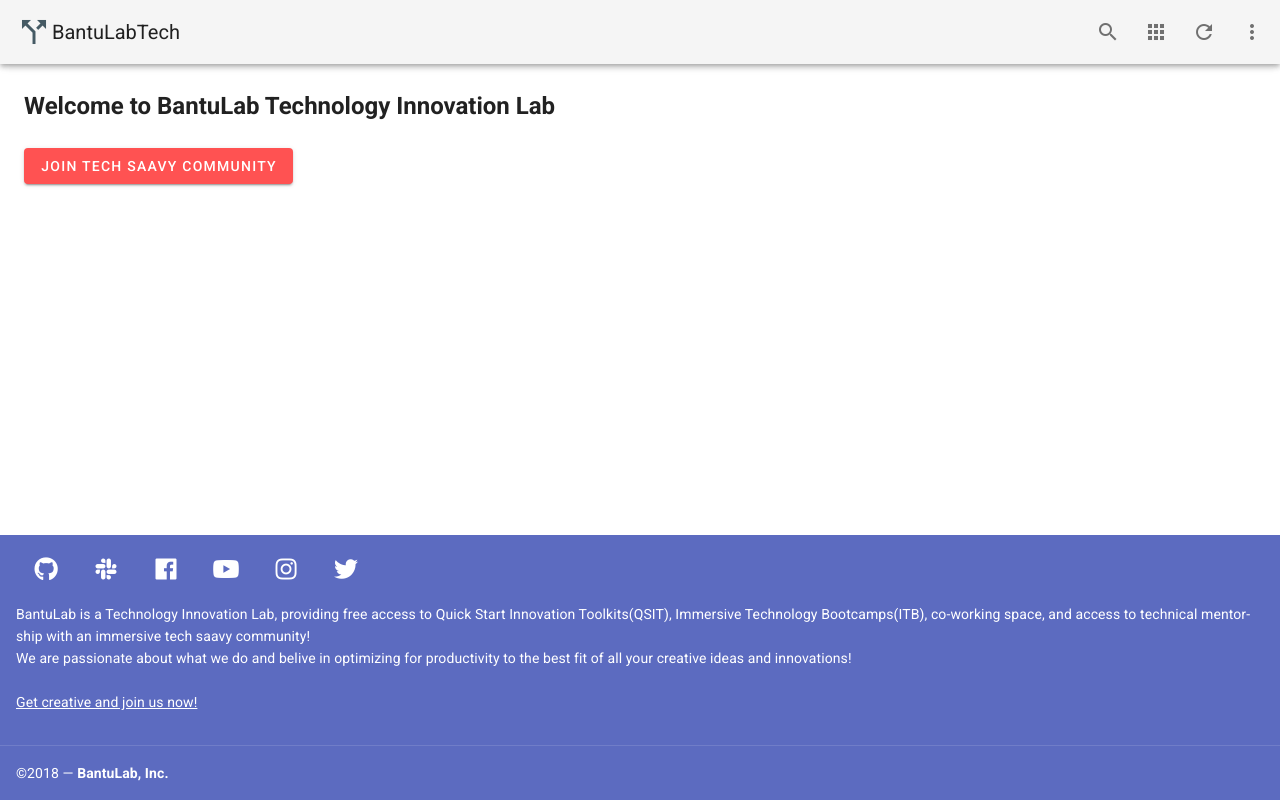
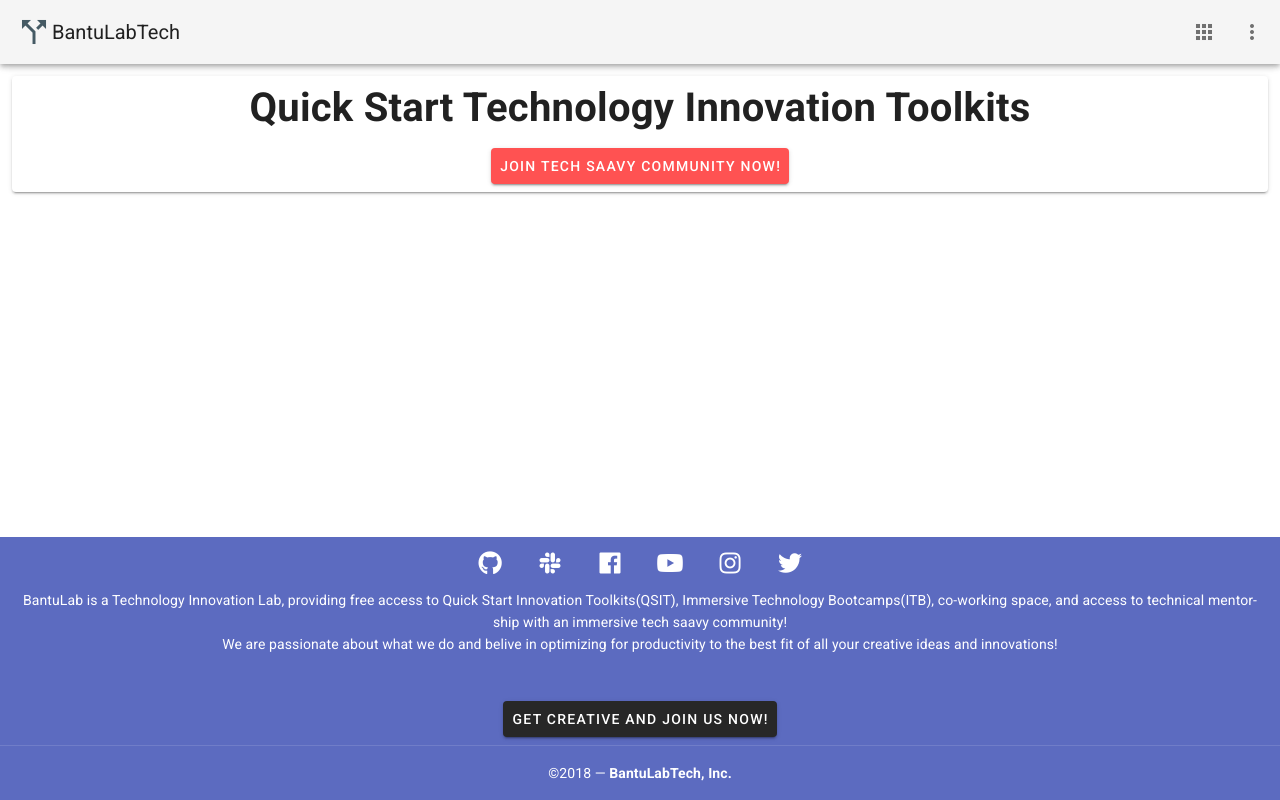
Before and after one commit to BantuLab/BantuLabTech, a Vue app: page / in a window 1280 px wide. Built offline with nearby package versions, Linux system fonts and the light colour scheme.

Commit message:
Finish upgrade to vue 4

```diff
--- a/src/App.vue
+++ b/src/App.vue
@@ -5,13 +5,7 @@
         <v-toolbar-title >BantuLabTech</v-toolbar-title>
         <v-spacer></v-spacer>
         <v-btn icon>
-          <v-icon>search</v-icon>
-        </v-btn>
-        <v-btn icon>
           <v-icon>apps</v-icon>
-        </v-btn>
-        <v-btn icon>
-          <v-icon>refresh</v-icon>
         </v-btn>
         <v-btn icon>
           <v-icon>more_vert</v-icon>
--- a/src/views/Footer.vue
+++ b/src/views/Footer.vue
@@ -1,12 +1,12 @@
 <template>
-  <v-footer dark height="auto" class="pa-0"  >
+  <v-footer dark height="auto" class="pa-0 text-center"  >
     <v-card
       flat
       tile
       class="indigo lighten-1 white--text text-xs-center"
     >
-      <v-card-text>
-        <v-btn
+      <v-card-actions class="justify-center">
+                <v-btn
           v-for="icon in icons"
           :key="icon.value"
           v-bind:href="icon.url"
@@ -15,22 +15,20 @@
           icon
         >
           <v-icon size="24px">{{ icon.value }}</v-icon>
-          <!-- <a v-bind:href="icon.url" target="_blank"></a> -->
         </v-btn>
-      </v-card-text>
-
+      </v-card-actions>
       <v-card-text class="white--text pt-0">
                BantuLab is a Technology Innovation Lab, providing free access to Quick Start Innovation Toolkits(QSIT), Immersive Technology Bootcamps(ITB), co-working space, and access to technical mentor-ship with an immersive tech saavy community! <br/>
                We are passionate about what we do and belive in optimizing for productivity to the best fit of all your creative ideas and innovations! <br/><br/>
-               <p>
-                 <a href="http://bit.ly/BantuLabTechSlack" target="_blank" class="white--text">Get creative and join us now!</a>
-               </p>
       </v-card-text>
-
+      <v-card-actions class="justify-center">
+        <v-btn v-bind:href="icons[1].url" target="_blank" class="white--text">
+          Get creative and join us now!
+        </v-btn>
+      </v-card-actions>
       <v-divider></v-divider>
-
       <v-card-text class="white--text">
-        &copy;{{year}} — <strong>BantuLab, Inc.</strong>
+        &copy;{{year}} — <strong>BantuLabTech, Inc.</strong>
       </v-card-text>
     </v-card>
   </v-footer>
--- a/src/views/Home.vue
+++ b/src/views/Home.vue
@@ -1,17 +1,14 @@
 <template>
-    <v-container fluid>
-        <h2  class="text-xs-center">Welcome to BantuLab Technology Innovation Lab</h2>
-        <br/>
-        <div class="text-xs-center">
-            <v-btn v-on:click="gotoSlack" target="_blank"  class="error">Join Tech Saavy Community</v-btn>
-             <!--   <em class="text-xs-center">OR</em> -->
-            <!-- <v-btn :to="{name: 'register-member'}" class="primary"> -->
-            <!--    Register as a member -->
-            <!-- </v-btn> -->
-        </div>
-
-    </v-container>
-
+    <v-card>
+        <v-card-title primary-title class="justify-center">
+            <div>
+                <h1>Quick Start Technology Innovation Toolkits</h1>
+            </div>
+        </v-card-title>
+        <v-card-actions class="justify-center">
+            <v-btn v-on:click="gotoSlack" target="_blank"  class="error">Join Tech Saavy Community Now!</v-btn>
+        </v-card-actions>
+    </v-card>
 </template>
 
 <script>
@@ -28,7 +25,6 @@
         },
         methods: {
             gotoSlack(){
-                // window.location.href = "http://bit.ly/BantuLabTechSlack"
                 window.open('http://bit.ly/BantuLabTechSlack', '_blank')
             }
         }
```
